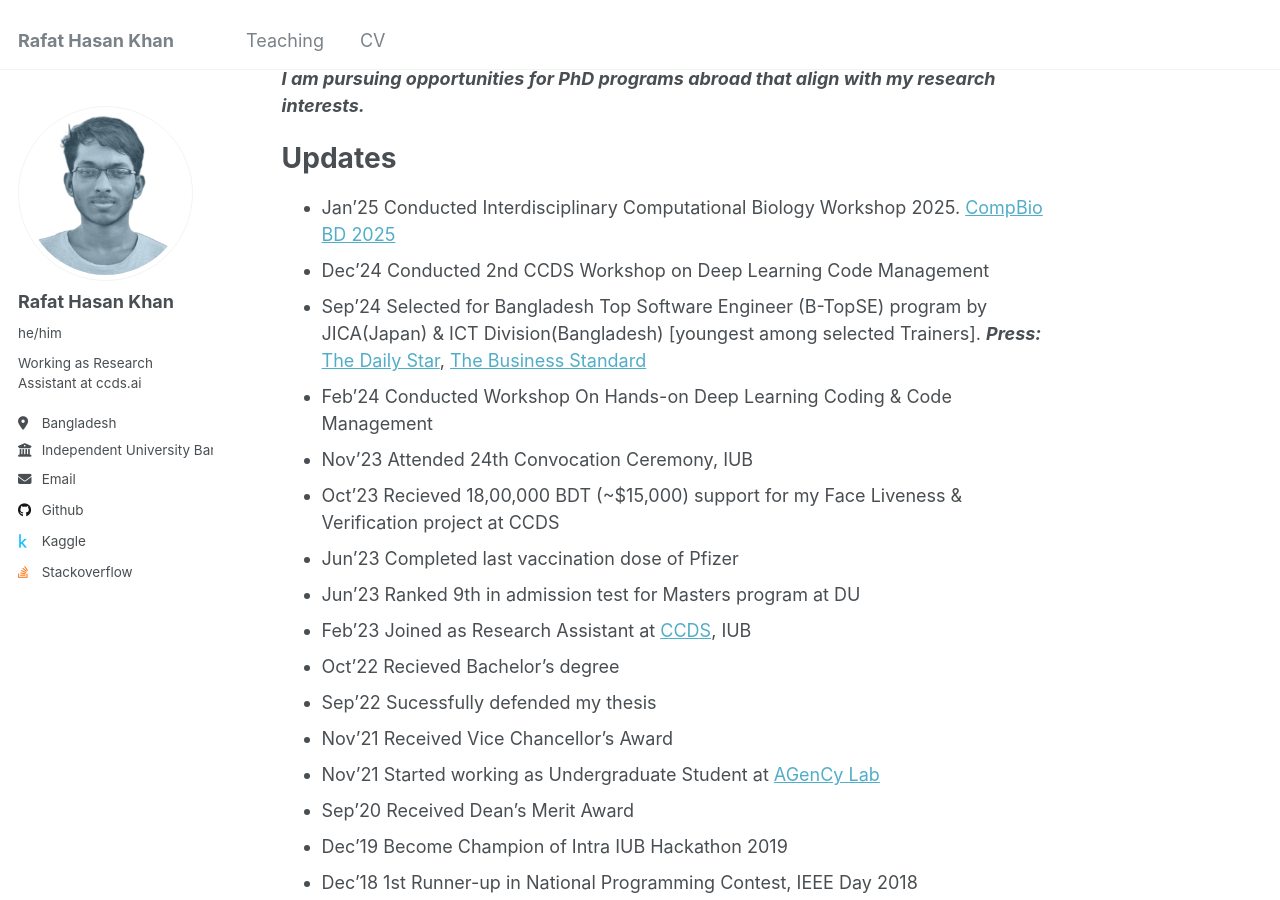
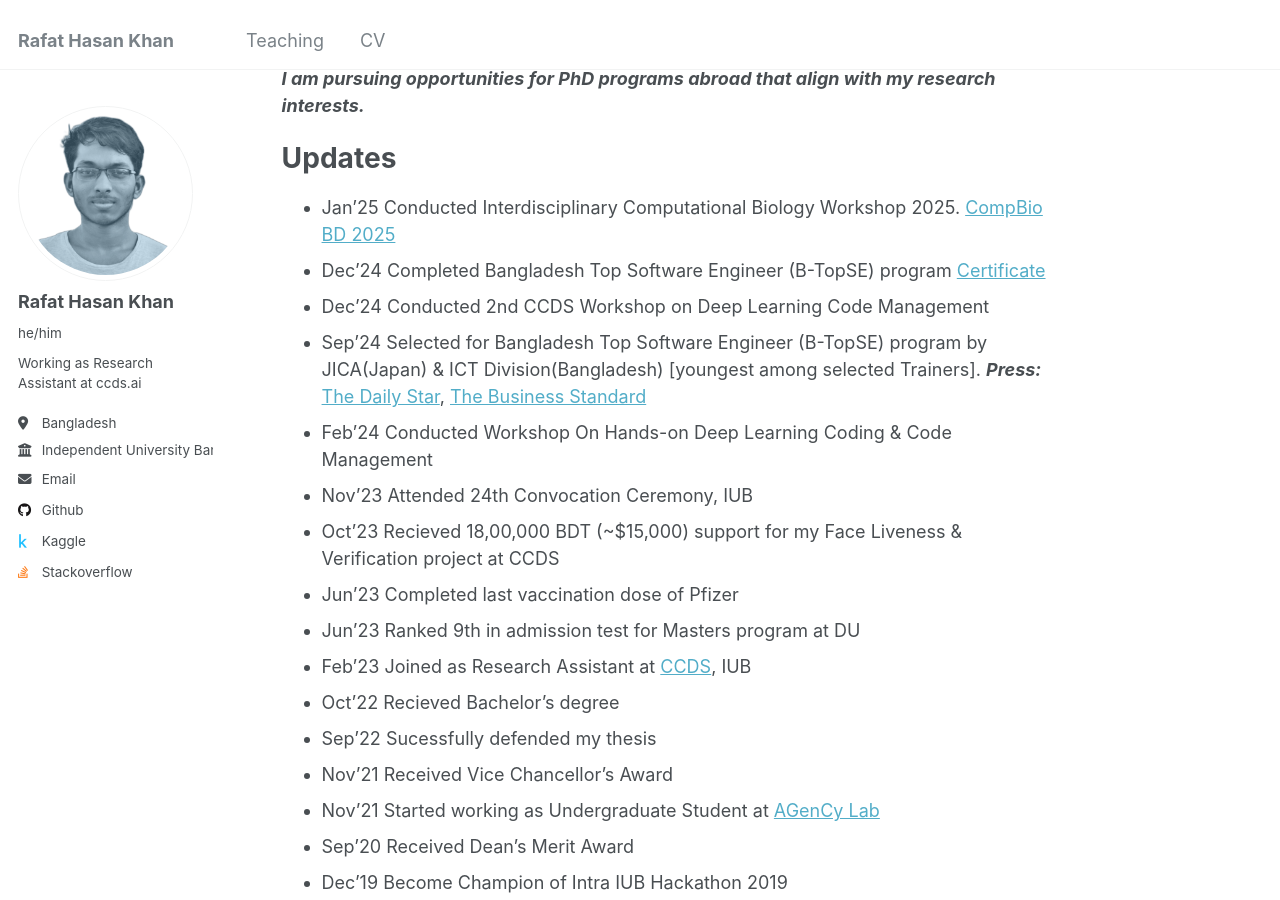
Before and after one commit to rafathasan/rafathasan.github.io, a Jekyll site: the page built from _pages/about.md, in a window 1280 px wide and 900 px high, scrolled down 713 px. Built offline with Jekyll 4.4.1, drawn with Linux system fonts in a browser that asks for light colours.

Commit message:
update status

```diff
--- a/_pages/about.md
+++ b/_pages/about.md
@@ -32,6 +32,7 @@ Currently, I am working with the following groups:
 Updates
 =====
 - Jan'25 Conducted Interdisciplinary Computational Biology Workshop 2025.  [CompBio BD 2025](https://compbiobd.github.io)
+- Dec'24 Completed Bangladesh Top Software Engineer (B-TopSE) program [Certificate](https://drive.google.com/drive/folders/18jcCylV-Ov_1OiH0SX1urc141Gw0gnNu)
 - Dec'24 Conducted 2nd CCDS Workshop on Deep Learning Code Management
 - Sep'24 Selected for Bangladesh Top Software Engineer (B-TopSE) program by JICA(Japan) & ICT Division(Bangladesh) [youngest among selected Trainers]. ***Press:*** [The Daily Star](https://www.thedailystar.net/news/bangladesh/news/jica-ict-division-jointly-launch-b-topse-program-3729926), [The Business Standard](https://www.tbsnews.net/economy/corporates/b-topse-program-launched-boost-software-engineering-skills-bangladesh-969496)
 - Feb'24 Conducted Workshop On Hands-on Deep Learning Coding & Code Management
```
